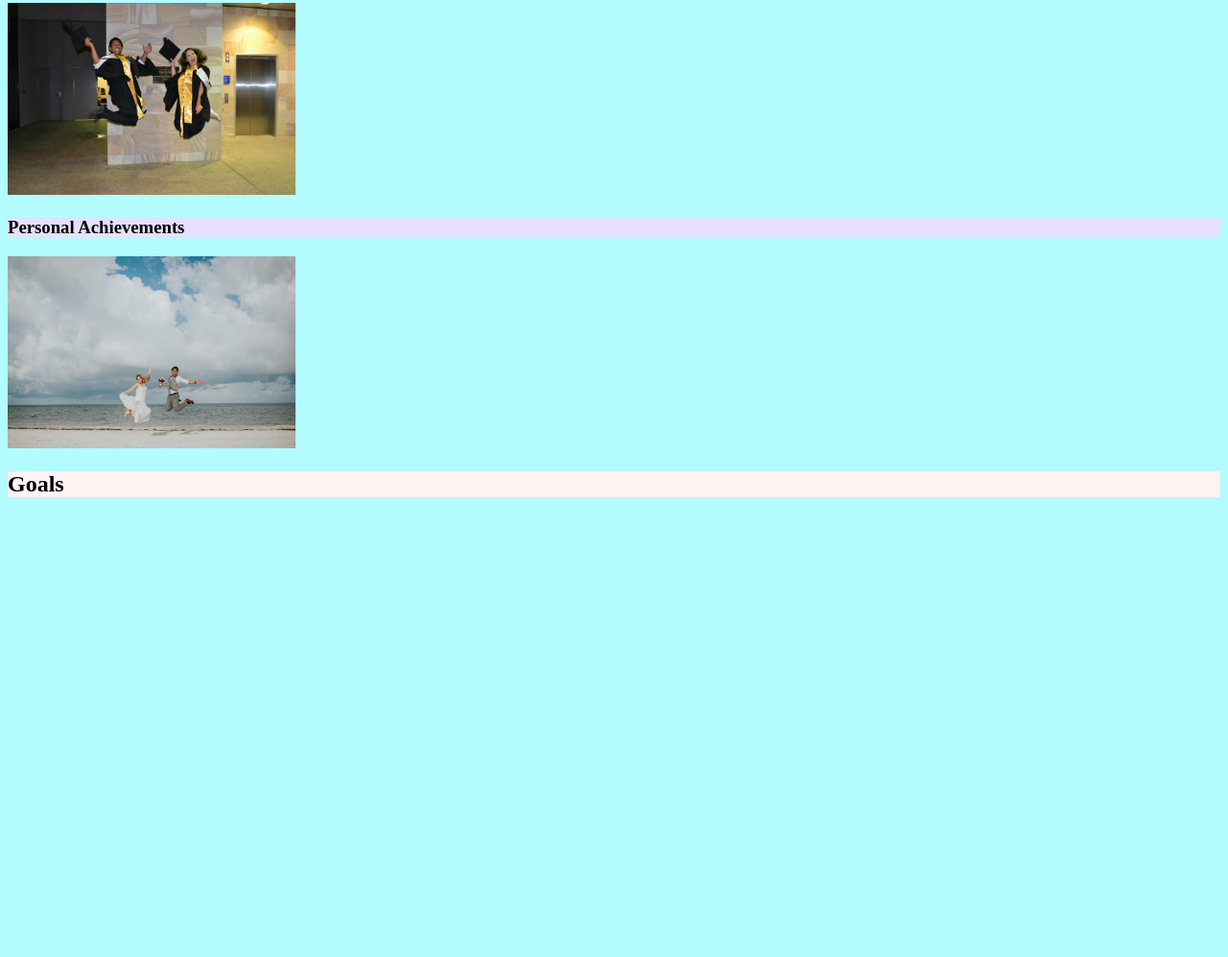
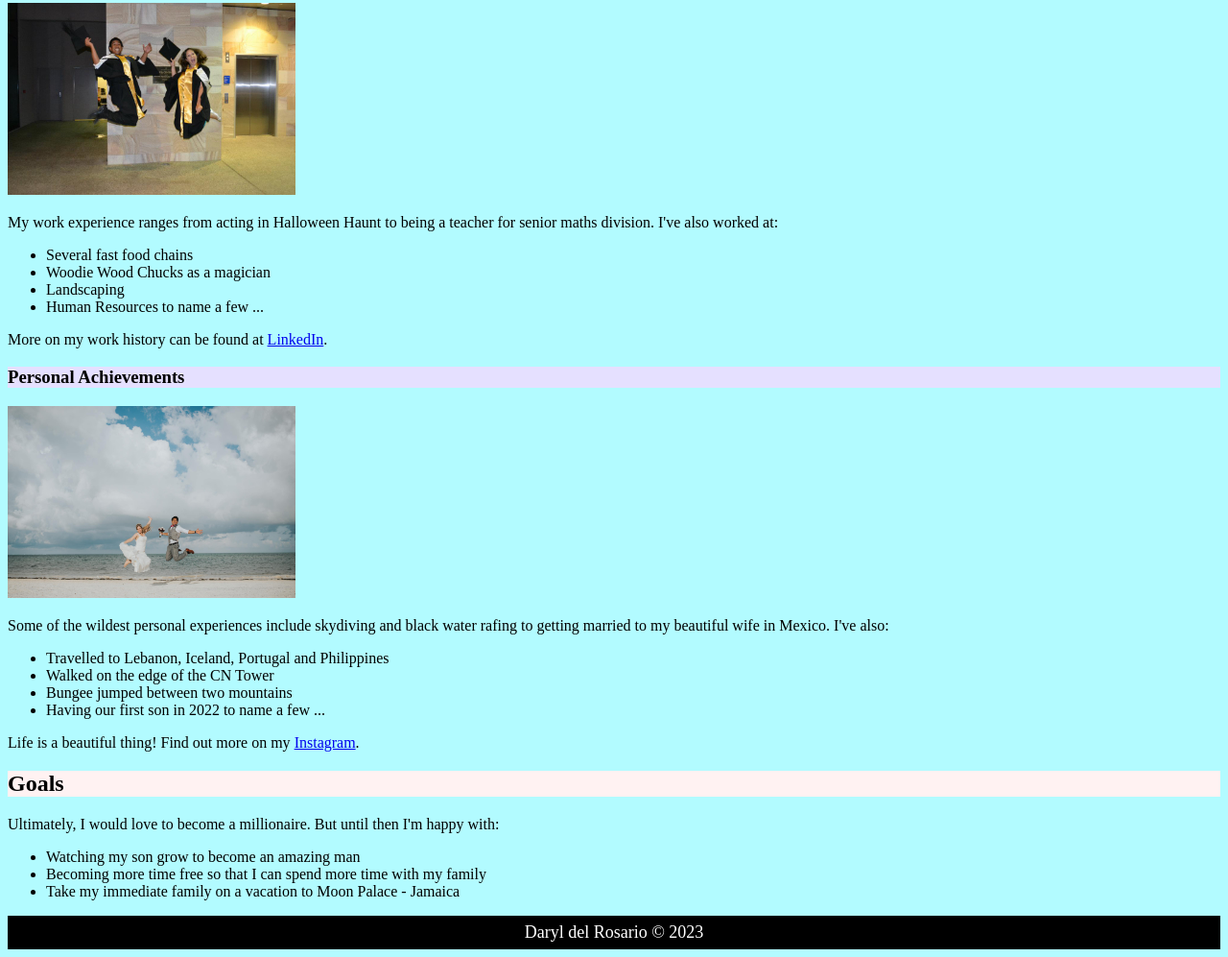
Before and after one commit to daryldelrosario/co-about-me, a plain HTML site: page index.html in a window 1280 px wide. Shown: the part 1395-2392 px from the top of the page at 96% size. Before the commit the page ends 1933 px from the top, so only its background shows below. Drawn offline with Linux system fonts and the light colour scheme.

Commit message:
Complete HTML structure

```diff
--- a/index.html
+++ b/index.html
@@ -54,16 +54,45 @@
     <div>
         <img src="./img/australia-grad-2011.jpg" alt="Graduating teachers college in Australia" style="height: 200px">
     </div>
-    <!-- Linkedin Link -->
+    <p>
+        My work experience ranges from acting in Halloween Haunt to being a teacher for senior maths division. I've also worked at:
+        <ul>
+            <li>Several fast food chains</li>
+            <li>Woodie Wood Chucks as a magician</li>
+            <li>Landscaping</li>
+            <li>Human Resources to name a few ... </li>
+        </ul>
+        More on my work history can be found at <a href="https://www.linkedin.com/in/daryldelrosario/">LinkedIn</a>.
+    </p>
 
     <h3 style="background-color: #E5E0FF">Personal Achievements</h3>
     <div>
         <img src="./img/jump-wedding.jpg" alt="Jumping in front of a scenic view in our Mexico destination wedding" style="height: 200px">
     </div>
-    <!-- Instagram Link -->
+    <p>
+        Some of the wildest personal experiences include skydiving and black water rafing to getting married to my beautiful wife in Mexico. I've also:
+        <ul>
+            <li>Travelled to Lebanon, Iceland, Portugal and Philippines</li>
+            <li>Walked on the edge of the CN Tower</li>
+            <li>Bungee jumped between two mountains</li>
+            <li>Having our first son in 2022 to name a few ... </li>
+        </ul>
+        Life is a beautiful thing! Find out more on my <a href="https://www.instagram.com/dnaxdr9407/">Instagram</a>.
+    </p>
 
+    <!-- Goal section -->
     <h2 style="background-color: #FFF2F2">Goals</h2>
-    <!-- Numbered Lists -->
+    <p>
+        Ultimately, I would love to become a millionaire. But until then I'm happy with:
+        <ul>
+            <li>Watching my son grow to become an amazing man</li>
+            <li>Becoming more time free so that I can spend more time with my family</li>
+            <li>Take my immediate family on a vacation to Moon Palace - Jamaica</li>
+        </ul>
+    </p>
+    <footer style="background-color: black; color: white; text-align: center; font-size: 18px; padding: 7px">
+        Daryl del Rosario &copy 2023
+    </footer>
 
 </body>
 </html>
```
